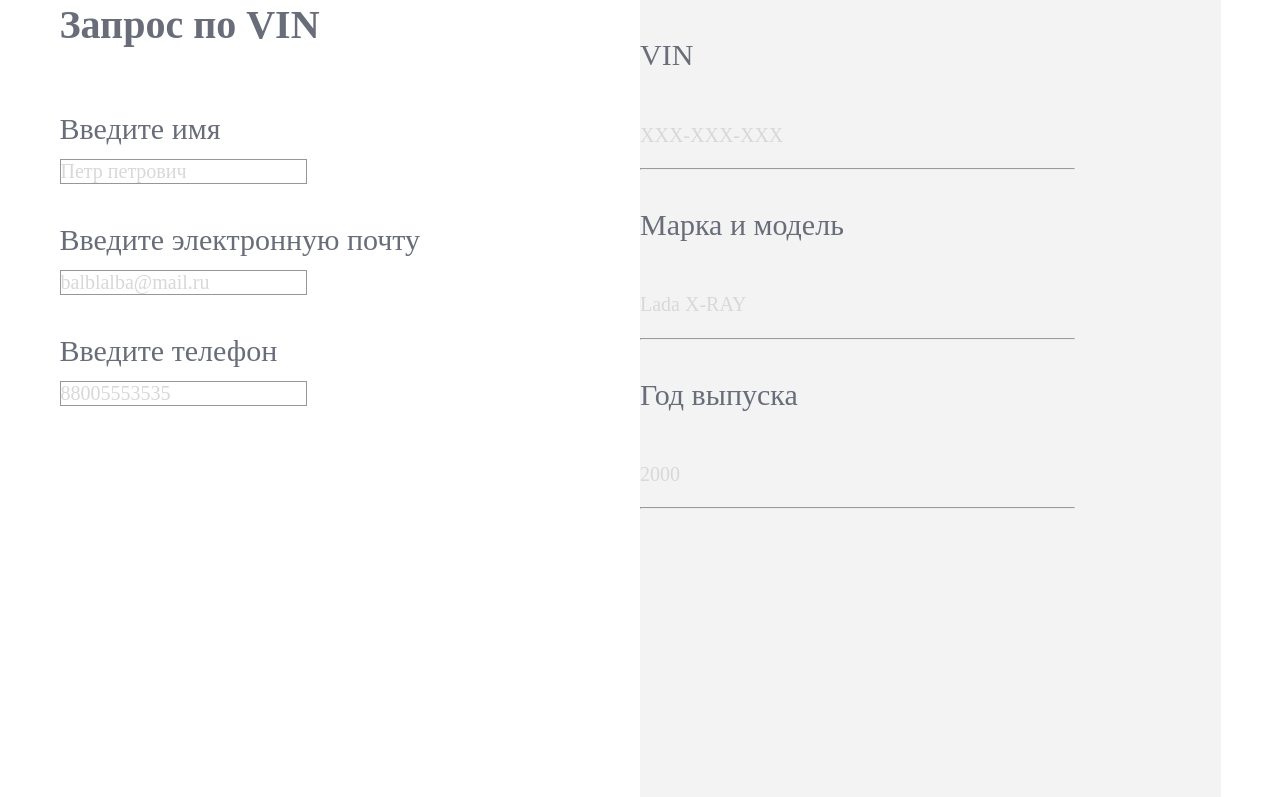
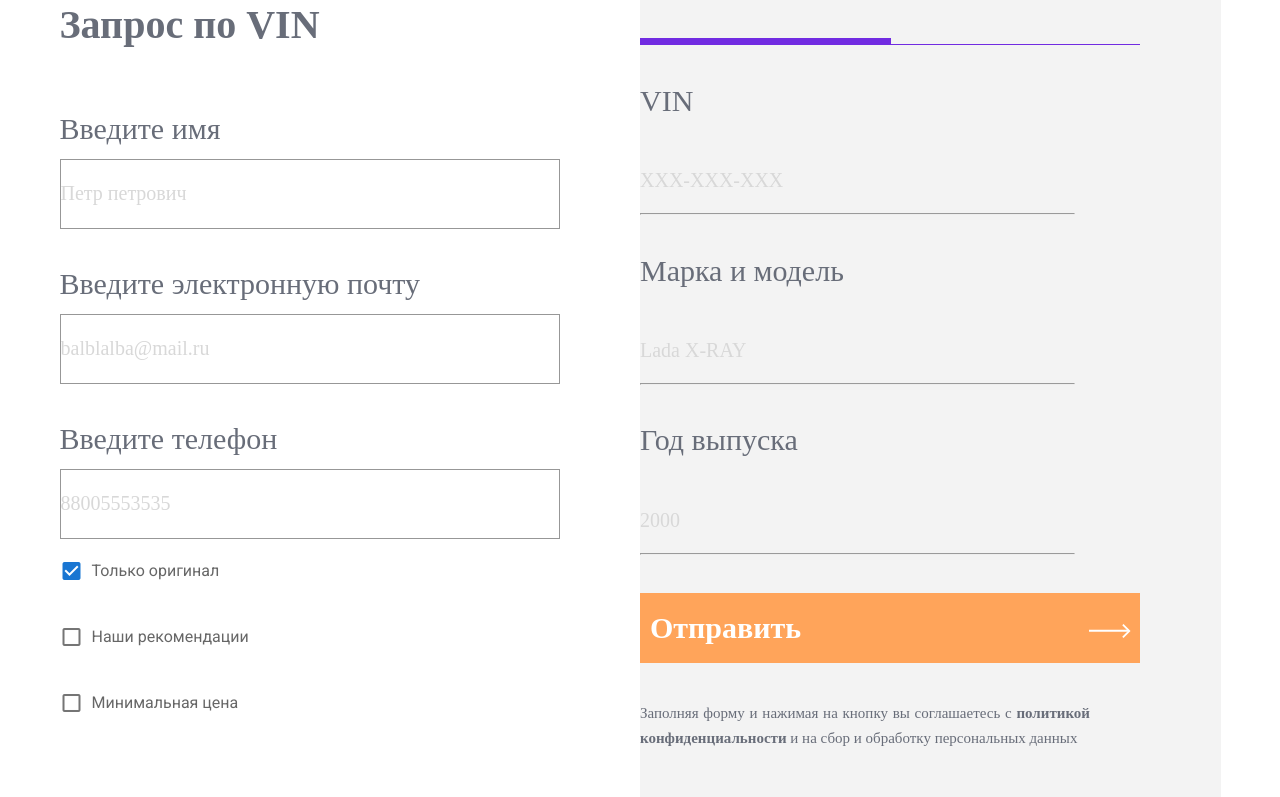
Before and after one commit to Weenty/make-up-car, a Vue app in the folder make up/car/: page / in a window 1280 px wide. Shown: the part 803-1600 px from the top of the page. Built offline with nearby package versions, Linux system fonts and the light colour scheme.

Commit message:
всякие приколы добавил

```diff
--- a/make up/car/src/components/first.vue
+++ b/make up/car/src/components/first.vue
@@ -27,7 +27,18 @@
 </div>
 
 <input class='petr' placeholder="88005553535">
-
+<v-checkbox
+      v-model="checkbox1"
+      :label="`Только оригинал`"
+    ></v-checkbox>
+    <v-checkbox
+      v-model="checkbox2"
+      :label="`Наши рекомендации`"
+    ></v-checkbox>
+    <v-checkbox
+      v-model="checkbox3"
+      :label="`Минимальная цена`"
+    ></v-checkbox>
 </div>
 
 
@@ -36,7 +47,8 @@
   <div class='right_block_text'>
 <strong class="text_1">Данные автомобиля</strong> <strong class="text_2">Запчасти</strong>
 <div>
-<div class='padding1'/><strong class="text_3">VIN</strong> <div class='padding1'/>
+
+<div class='padding1'/> <div class='purpe'> </div> <div class='purpe2'> </div> <div class='padding1'/><strong class="text_3">VIN</strong> <div class='padding1'/>
 <div class='input1'>
 <input class='petr1' placeholder="XXX-XXX-XXX"> <div class='padding'/>
 <hr>
@@ -53,20 +65,66 @@
 </div>
 </div>
 </div>
-</div>
+</div><div class='padding1'/>
+<button class='bt'>Отправить <svg class='svg-margin' width="42" height="15" viewBox="0 0 42 15" fill="none" xmlns="http://www.w3.org/2000/svg">
+<path fill-rule="evenodd" clip-rule="evenodd" d="M40 8.65076V6.8281L0 6.8281L0 8.65076L40 8.65076Z" fill="white"/>
+<path fill-rule="evenodd" clip-rule="evenodd" d="M38.9754 7.97614L33.2401 13.7114L34.5281 15.0004L41.5523 7.97614L34.5281 0.951912L33.2401 2.24085L38.9754 7.97614Z" fill="white"/>
+</svg>
+</button><div class='padding1'/>
+<div class='text-bottom'> Заполняя форму и нажимая на кнопку вы соглашаетесь с <b>политикой конфиденциальности</b> и на сбор и обработку персональных данных</div>
+
 </div>
 </div>
 </template>
 
 <script>
-export default {
-  name: "first",
-
-  data: () => ({}),
-};
+ export default {
+    data () {
+      return {
+        checkbox1: true,
+        checkbox2: false,
+      }
+    },
+  }
 </script>
 
 <style scoped>
+.text-bottom {
+  max-width: 450px;
+  text-align: justify;
+  color: #686D79;
+  font-family: TT Commons;
+font-style: normal;
+font-weight: normal;
+font-size: 15px;
+line-height: 25px;
+}
+.svg-margin {
+  margin-left: 280px;
+}
+.bt {
+  text-indent: 10px;
+  text-align: left;
+  width: 500px;
+  height: 70px;
+  background-color: #FFA45A;
+  font-family: TT Commons;
+font-style: normal;
+font-weight: 600;
+font-size: 30px;
+line-height: 34px;
+color: #FFFFFF;
+}
+.purpe2 {
+  background-color: #712BE1;
+  width: 500px;
+height: 1px;
+}
+.purpe {
+  background-color: #712BE1;
+  width: 251px;
+height: 6px;
+}
 .right_top
 {
   background: #F3F3F3;
@@ -158,6 +216,8 @@ input.petr1::placeholder {
 }
 
 .petr{
+  width: 500px;
+  height: 70px;
   margin: -1.3em 0 0 0.2em;
      display: normal;
   margin: 0vw;
```
